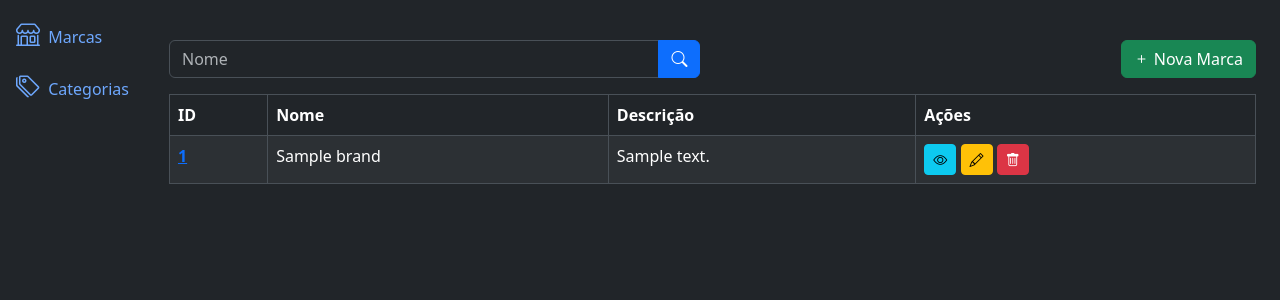
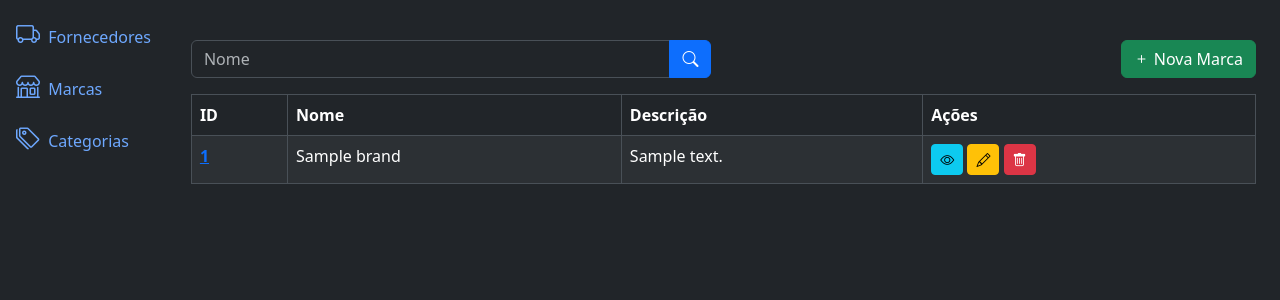
Before and after one commit to Francelmo87/estoque, a Django app: page /brands/list/ in a window 1280 px wide. Shown: the part 56-356 px from the top of the page. Run offline with Django 5.2, Linux system fonts and the light colour scheme; tables that the repository leaves empty hold one stand-in row (values such as "Sample post"); some libraries are stand-ins or nearby versions.

Commit message:
created the links of suppliers in sidebar

```diff
--- a/app/templates/components/_sidebar.html
+++ b/app/templates/components/_sidebar.html
@@ -7,7 +7,12 @@
       </button>
       <div class="collapse d-sm-block" id="menuCollapse">
         <ul class="nav flex-column align-items-start" id="menu">
-
+          <li>
+            <a href="{% url 'supplier_list' %}" class="nav-link px-0 align-middle">
+              <i class="bi bi-truck fs-4"></i>
+              <span class="ms-1">Fornecedores</span>
+            </a>
+          </li>
           <li>
               <a href="{% url 'brand_list' %}" class="nav-link px-0 align-middle">
               <i class="bi bi-shop fs-4"></i>
```
